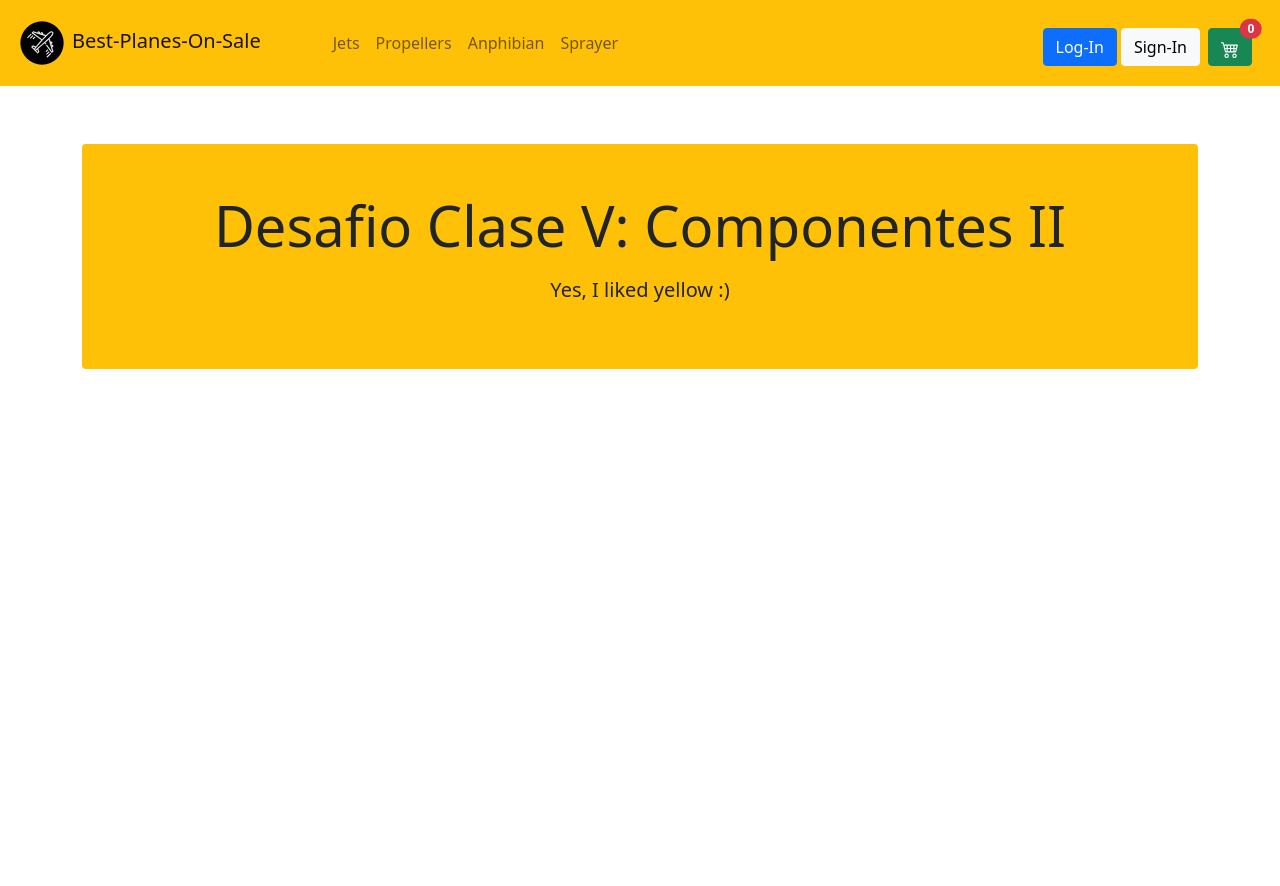
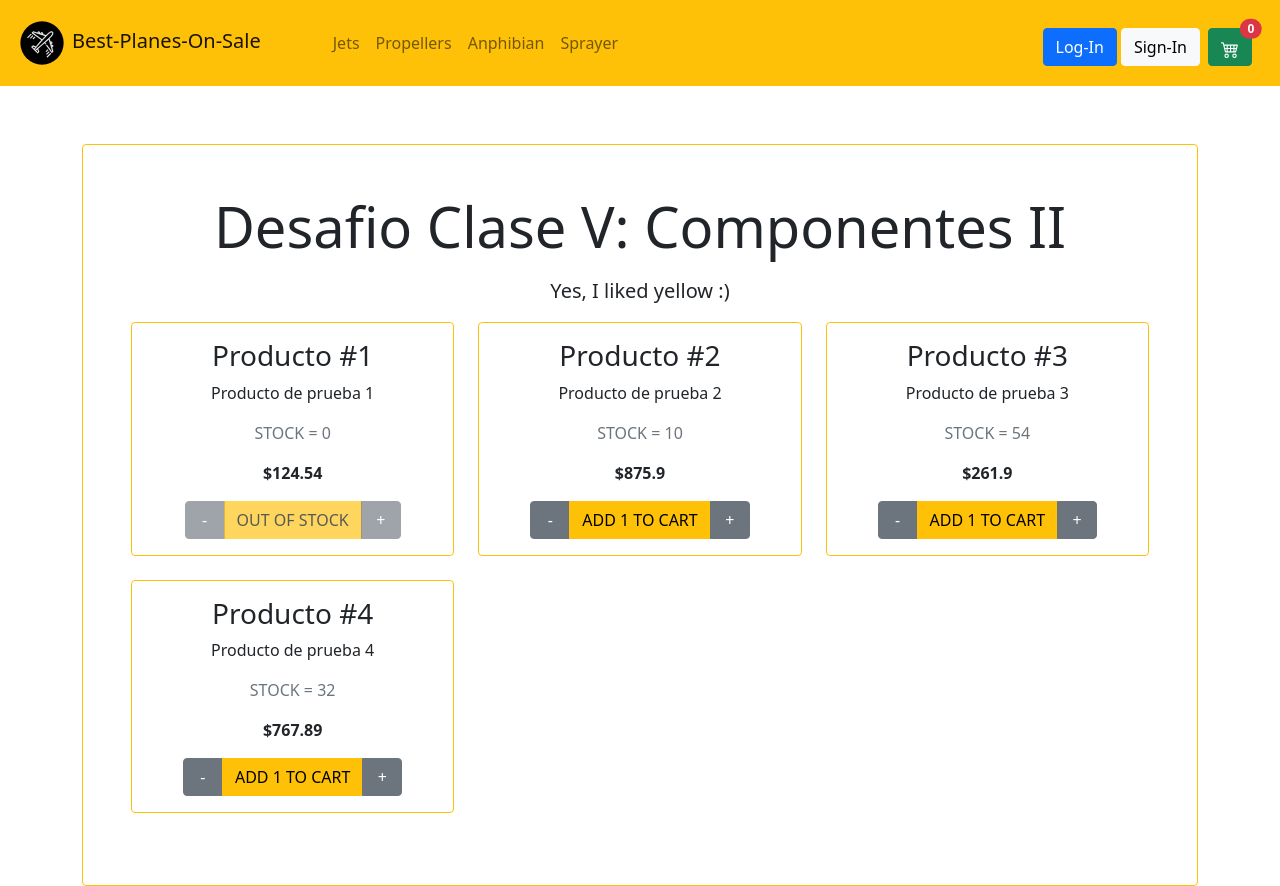
Before and after one commit to jcvels/CoderHouse25925_Proyecto, a React (Create React App) app: page / in a window 1280 px wide. Before the commit the page ends 800 px from the top, so only its background shows below. Built offline with nearby package versions, Linux system fonts and the light colour scheme.

Commit message:
Desafio Clase V

```diff
--- a/src/components/ItemCount.js
+++ b/src/components/ItemCount.js
@@ -0,0 +1,63 @@
+import { useState } from 'react';
+import { Card, CardBody, CardTitle, CardText, Button, Col, ButtonGroup } from 'reactstrap';
+
+function ItemCount({itemName="Nombre del Producto", itemDescription="Descripción del producto.", itemPrice=10, itemCounterStart=0, itemStock=0, itemOnAdd }) {
+
+    const [itemCounter, setItemCounter] = useState(itemCounterStart);
+
+    const incrementItemCounter = () => {
+        itemCounter < itemStock ? setItemCounter( itemCounter + 1 ) : alert('No puede solicitar mas unidades que las disponibles en stock.')
+    }
+
+    const decrementItemCounter = () => {
+        itemCounter > 1 ? setItemCounter( itemCounter - 1 ) : alert('No puede solicitar menos de una unidad.')
+    }
+
+    const addToCart = () => {
+        itemOnAdd(itemCounter);
+    }
+
+    return (
+        <Col className='col-md-4 mb-4'>
+            <Card className='border-warning'>
+                <CardBody>
+
+                    <CardTitle tag="h3">{itemName}</CardTitle>
+                    <CardText>{itemDescription}</CardText>
+                    <CardText className='text-muted'>STOCK = {itemStock}</CardText>
+                    <CardText>
+                        <strong>${itemPrice}</strong>
+                    </CardText>
+
+                    <ButtonGroup>
+
+                        <Button
+                            style={{width:40}}
+                            onClick={decrementItemCounter}
+                            disabled={ itemStock > 0 ? false : true }
+                            children={'-'}
+                         />
+
+                        <Button
+                            className='btn-warning'
+                            disabled={ itemStock > 0 ? false : true }
+                            onClick={addToCart}
+                            children={itemStock > 0 ? "ADD " + itemCounter + " TO CART" : "OUT OF STOCK" }
+                        />
+
+                        <Button
+                            style={{width:40}}
+                            onClick={incrementItemCounter}
+                            disabled={ itemStock > 0 ? false : true }
+                            children={'+'}
+                        />
+
+                    </ButtonGroup>
+
+                </CardBody>
+            </Card>
+        </Col>
+    );
+}
+
+export default ItemCount;
--- a/src/components/ItemListContainer.js
+++ b/src/components/ItemListContainer.js
@@ -1,11 +1,57 @@
-import { Container } from 'reactstrap';
+import { Container, Row } from 'reactstrap';
+import ItemCount from './ItemCount';
 
 function ItemListContainer({title, comment}) {
+
+    const handlerOnAdd = (itemCounter) => {
+        console.log("Se agregaron " + itemCounter + " items al carrito de compras.");
+        alert("Se agregaron " + itemCounter + " items al carrito de compras.");
+    };
+
     return (
         <Container className='mt-5 pt-5'>
-            <Container fluid className='mt-5 p-5 rounded bg-warning text-center'>
+            <Container fluid className='mt-5 p-5 rounded border border-warning text-center'>
                 <h1 className='display-4'>{title}</h1>
                 <p className='lead mt-3'>{comment}</p>
+                <Row>
+                    <ItemCount
+                        itemName={"Producto #1"}
+                        itemDescription={"Producto de prueba 1"}
+                        itemPrice={124.54}
+                        itemPictureSrc={""}
+                        itemCounterStart={1}
+                        itemStock={0}
+                        itemOnAdd={handlerOnAdd}
+                    />
+                    <ItemCount
+                        itemName={"Producto #2"}
+                        itemDescription={"Producto de prueba 2"}
+                        itemPrice={875.90}
+                        itemPictureSrc={""}
+                        itemCounterStart={1}
+                        itemStock={10}
+                        itemOnAdd={handlerOnAdd}
+
+                    />
+                    <ItemCount
+                        itemName={"Producto #3"}
+                        itemDescription={"Producto de prueba 3"}
+                        itemPrice={261.9}
+                        itemPictureSrc={""}
+                        itemCounterStart={1}
+                        itemStock={54}
+                        itemOnAdd={handlerOnAdd}
+                    />
+                    <ItemCount
+                        itemName={"Producto #4"}
+                        itemDescription={"Producto de prueba 4"}
+                        itemPrice={767.89}
+                        itemPictureSrc={""}
+                        itemCounterStart={1}
+                        itemStock={32}
+                        itemOnAdd={handlerOnAdd}
+                    />
+                </Row>
             </Container>
         </Container>
     );
--- a/src/components/Navbar.js
+++ b/src/components/Navbar.js
@@ -4,14 +4,15 @@ import CategorieItemButton from './CategorieItemButton';
 import CartWidget from './CartWidget';
 
 function AppNavbar({title}) {
-    const handleClickJets = () => { console.log('Jets'); menuStateChanger(); }
-    const handleClickPropellers = () => { console.log('Propellers'); menuStateChanger();  }
-    const handleClickAnphibian = () => { console.log('Anphibian'); menuStateChanger(); }
-    const handleClickSprayer = () => { console.log('Sprayer'); menuStateChanger(); }
-    const handleClickCart = () => { console.log('CartButton'); menuStateChanger(); }
+    const handleClickJets = () => { console.log('JetsButton'); }
+    const handleClickPropellers = () => { console.log('PropellersButton'); }
+    const handleClickAnphibian = () => { console.log('AnphibianButton'); }
+    const handleClickSprayer = () => { console.log('SprayerButton'); }
+    const handleClickCart = () => { console.log('CartButton'); }
 
     const [ menuState, setMenuState] = useState(false);
-    function menuStateChanger() {
+
+    const menuStateChanger = () => {
         menuState ? setMenuState(false) : setMenuState(true);
     }
 
```
